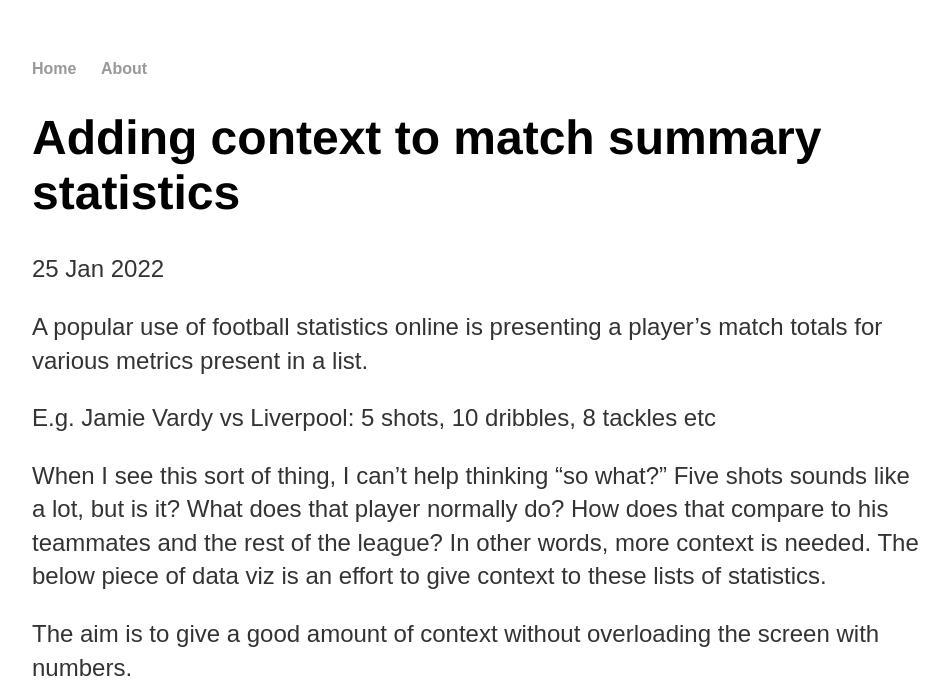
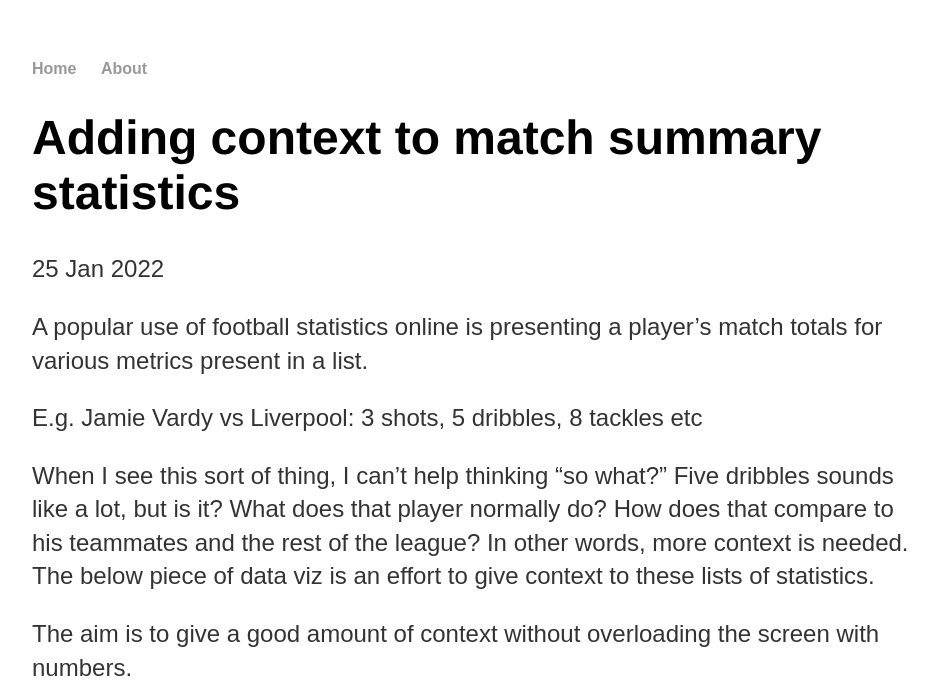
Before and after one commit to georgeball95/georgeball95.github.io, a Jekyll site: the page built from _posts/2022-01-25-match-summary-data-viz.md, in a window 1280 px wide, cut to the strip 0-688 px from the top of the page. Shown: the whole strip, without its empty margins (160-1109 px from the left). Built offline with Jekyll 4.4.1, drawn with Linux system fonts in a browser that asks for light colours; some of the changed text lies outside the part shown.

Commit message:
update various

```diff
--- a/_layouts/default.html
+++ b/_layouts/default.html
@@ -1,6 +1,6 @@
 <!DOCTYPE html>
 	<html>
-		<meta name="viewport" content="width=device-width, initial-scale=1.0">
+		<meta name="viewport" content="width=device-width, initial-scale=0.75">
 		<head>
 			<title>{{ page.title }}</title>
 			<!-- link to main stylesheet -->
@@ -21,7 +21,7 @@
 			<footer>
 	    		<ul>
 	        		<li><a href="mailto:georgeball95@gmail.com">email</a></li>
-	        		<li><a href="https://github.com/georgeballl95">github</a></li>
+	        		<li><a href="https://github.com/georgeball95">github</a></li>
 				<li><a href="https://twitter.com/GeorgeBall95">twitter</a></li>
 				</ul>
 			</footer>
--- a/_layouts/post.html
+++ b/_layouts/post.html
@@ -1,7 +1,7 @@
 ---
 layout: default
 ---
-<meta name="viewport" content="width=device-width, initial-scale=1.0">
+<meta name="viewport" content="width=device-width, initial-scale=0.75">
 <h1>{{ page.title }}</h1>
 <link rel="stylesheet" type="text/css" href="/css/main.css">
 <p class="meta">{{ page.date | date_to_string }}</p>
--- a/_posts/2022-01-25-match-summary-data-viz.md
+++ b/_posts/2022-01-25-match-summary-data-viz.md
@@ -6,20 +6,19 @@ date: 2022-01-25
 
 A popular use of football statistics online is presenting a player's match totals for various metrics present in a list.
 
-E.g. Jamie Vardy vs Liverpool: 5 shots, 10 dribbles, 8 tackles etc
+E.g. Jamie Vardy vs Liverpool: 3 shots, 5 dribbles, 8 tackles etc
 
-When I see this sort of thing, I can't help thinking "so what?" Five shots sounds like a lot, but is it? What does that player normally do? How does that compare to his teammates and the rest of the league? In other words, more context is needed. The below piece of data viz is an effort to give context to these lists of statistics.
+When I see this sort of thing, I can't help thinking "so what?" Five dribbles sounds like a lot, but is it? What does that player normally do? How does that compare to his teammates and the rest of the league? In other words, more context is needed. The below piece of data viz is an effort to give context to these lists of statistics.
 
 The aim is to give a good amount of context without overloading the screen with numbers.
 
-![Patson Daka graphic](assets/match_summary_Patson Daka_2022–01–23.png")
+![Patson Daka graphic]("assets/match_summary_Patson Daka_2022–01–23.png")
 
 Some thoughts on the data viz design process:
 
- * Splitting the distribution of each statistic into quintiles - the idea behind this is, at a glance, you only really need to know if it was very low, low, average, high or very high - anything more is overkill. This is the main idea behind the graphic, giving the much needed context.
- * Adjusting the brightness to show the match value - easy to spot at a glance - straight out of the pre attentive attributes playbook!
- * Marking the player's season average with a border - this doesn't immediately stand out but once you have looked at the graphic for a second or two you'll notice it - it's not the main part of the graphic but it's not supposed to be - it adds value and doesn't overwhelm the viewer.
- * The legend - it takes up quite a lot of space on the graphic but I think this is well used space as parts of the graphic do need explaining. I adjusted the brightness down on this slightly and added the dotted line separator to make it immediately obvious it's not part of the main graphic
- * Gold star - I think it's cool to have an addition to the graphic to demonstrate the extreme end of the distribution, otherwise the 80th and 99th percentiles show up the same! These graphics are also a bit like scorecards/report cards, so a gold star is a nod to that!
+* Splitting the distribution of each statistic into quintiles - the idea behind this is, at a glance, you only really need to know if it was very low, low, average, high or very high - anything more is overkill. This is the main idea behind the graphic, giving the much needed context.
+* Adjusting the brightness to show the match value - easy to spot at a glance - straight out of the pre attentive attributes playbook!
+* Marking the player's season average with a border - this doesn't immediately stand out but once you have looked at the graphic for a second or two you'll notice it - it's not the main part of the graphic but it's not supposed to be - it adds value and doesn't overwhelm the viewer.The legend - it takes up quite a lot of space on the graphic but I think this is well used space as parts of the graphic do need explaining. I adjusted the brightness down on this slightly and added the dotted line separator to make it immediately obvious it's not part of the main graphic
+* Gold star - I think it's cool to have an addition to the graphic to demonstrate the extreme end of the distribution, otherwise the 80th and 99th percentiles show up the same! These graphics are also a bit like scorecards/report cards, so a gold star is a nod to that!
 
 Just to note, I do realise that counts of metrics are not a tool for serious analysis, however I see lists of stats posted often enough so I thought it was worth trying to improve them.
--- a/index.html
+++ b/index.html
@@ -2,7 +2,7 @@
 layout: default
 title: George Ball
 ---
-<meta name="viewport" content="width=device-width, initial-scale=1.0">
+<meta name="viewport" content="width=device-width, initial-scale=0.75">
 <p>{{ page.title }}</p>
 <ul class="posts">
   <link rel="stylesheet" type="text/css" href="/css/main.css">
```
